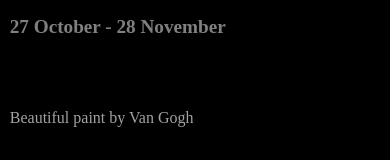
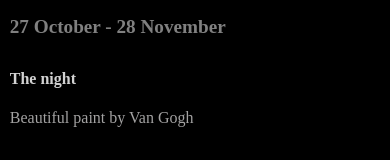
Before and after one commit to jesgarcia/gallery-view, a plain HTML site: page index.html in a window 390 px wide. Shown: the part 652-812 px from the top of the page. Drawn offline with nearby package versions, Linux system fonts and the light colour scheme.

Commit message:
Update style.css

```diff
--- a/styles/style.css
+++ b/styles/style.css
@@ -278,6 +278,10 @@
        opacity: 0.95;
    }
 
+    .card-title {
+        color:rgb(210,210,210);
+    }
+
 
 
    #container {
```
